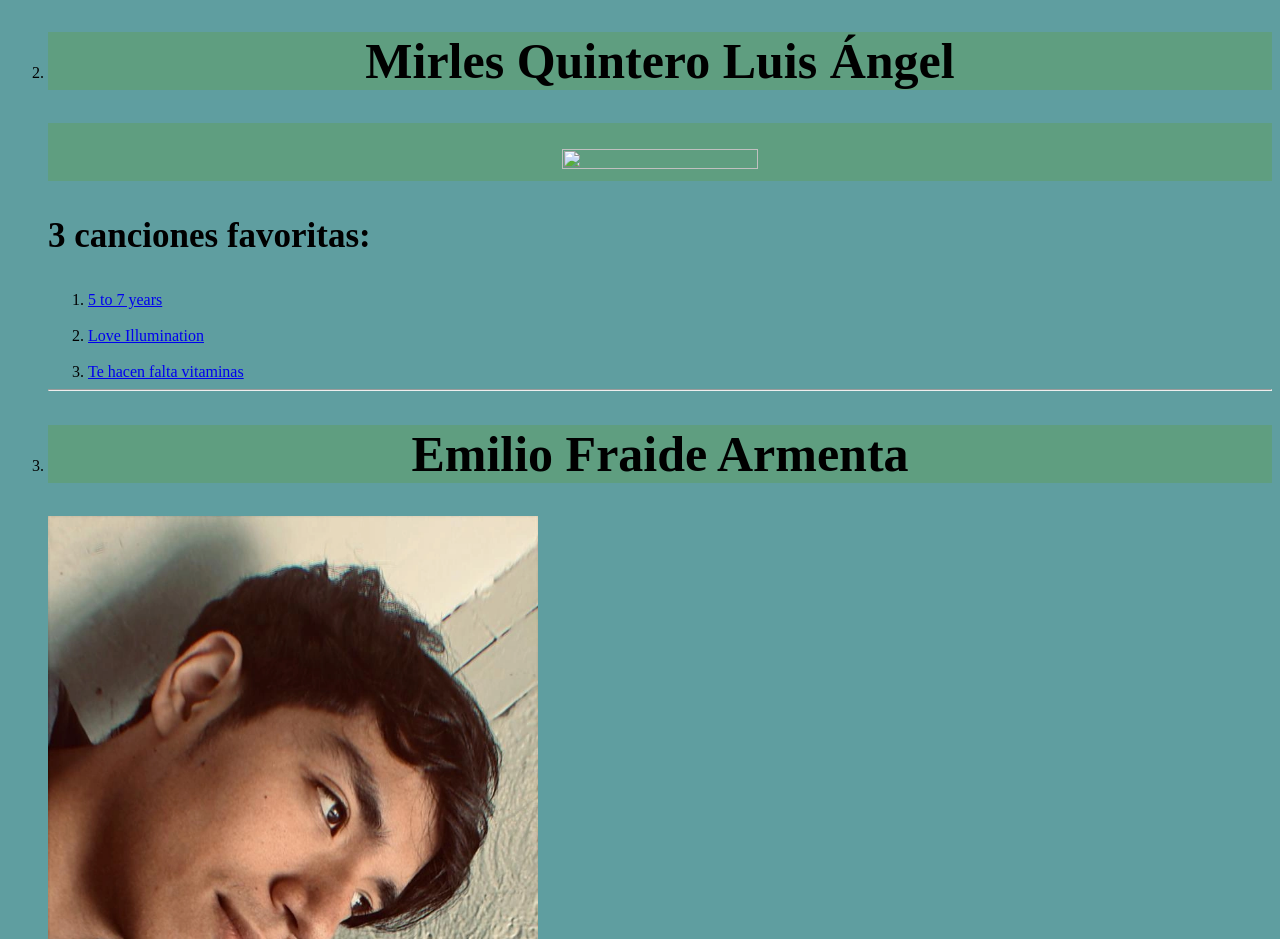
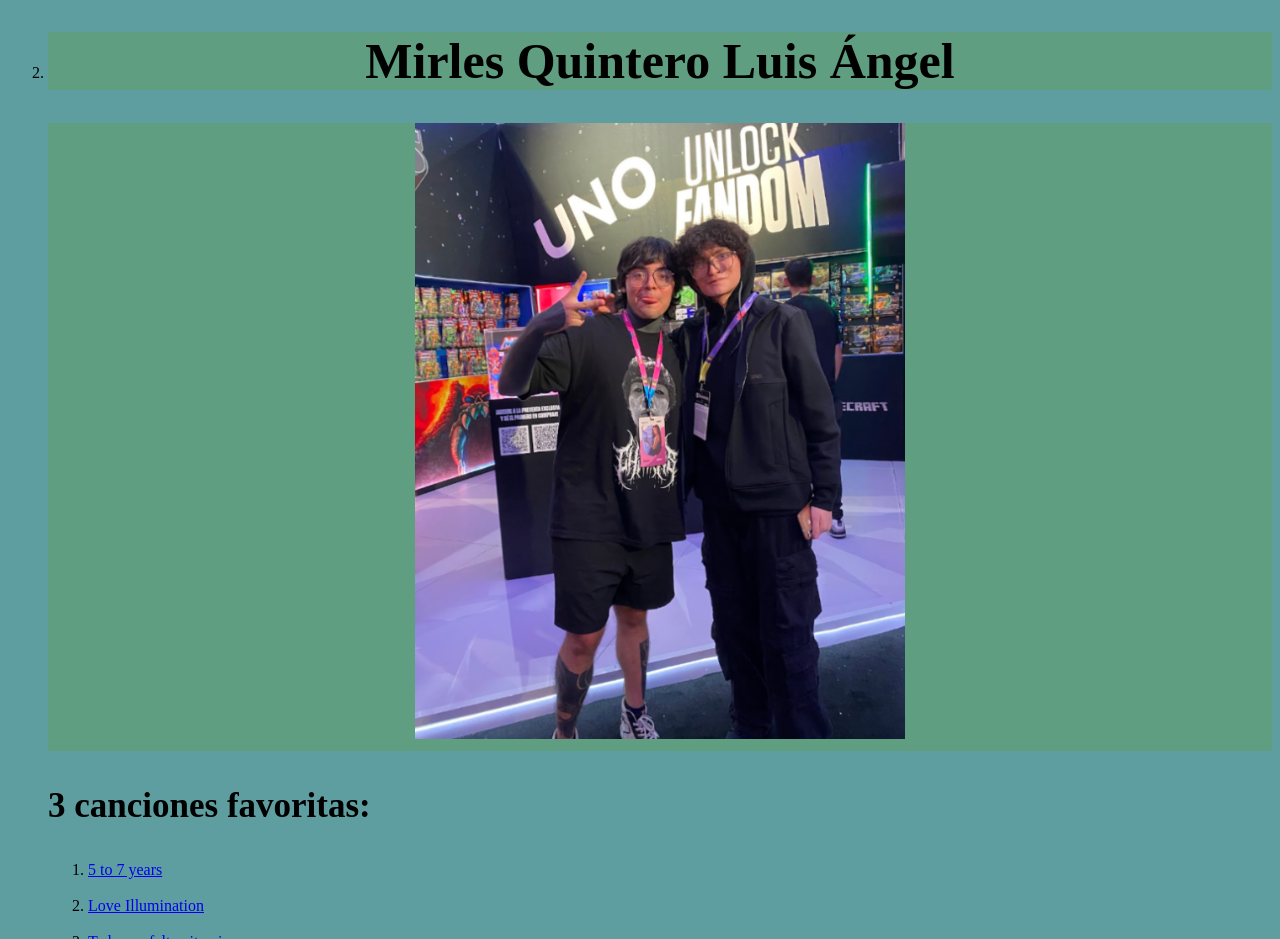
Before and after one commit to luanita127/ENP6-CW25-E2, a plain HTML site: page Templates/creditos.html in a window 1280 px wide. Shown: the part 942-1881 px from the top of the page. Drawn offline with Linux system fonts and the light colour scheme.

Commit message:
Update creditos.html

```diff
--- a/Templates/creditos.html
+++ b/Templates/creditos.html
@@ -29,7 +29,7 @@
             <hr>
             <li>
                 <h1>Mirles Quintero Luis Ángel<h1>
-                <img src="../Statics/img/Fotografía.png" width="40%" height="20%">
+                <img src="../Statics/img/Fotografia.png" width="40%" height="20%">
                 <h3>3 canciones favoritas:</h3>
                 <ol>
                     <li><a href= "https://www.youtube.com/watch?v=UlmrdDtDjLU"> 5 to 7 years </a></li>
```
